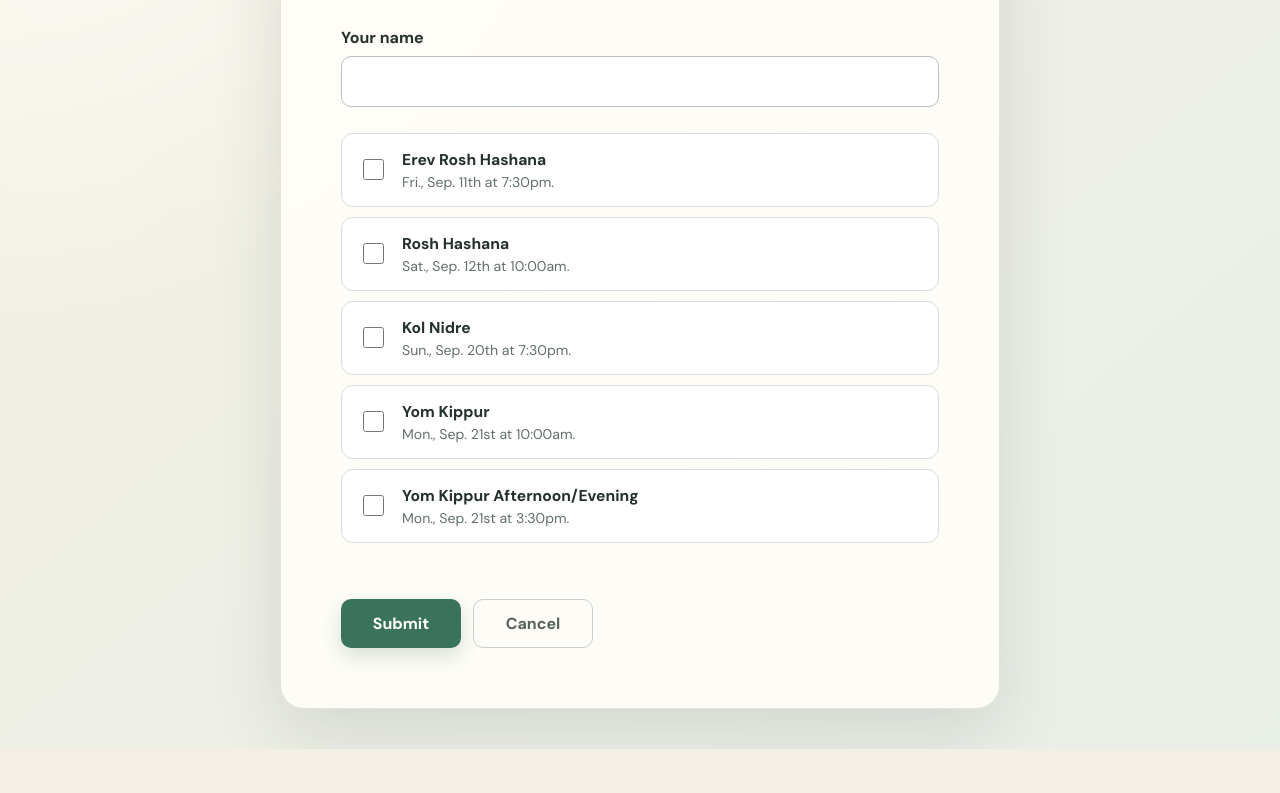
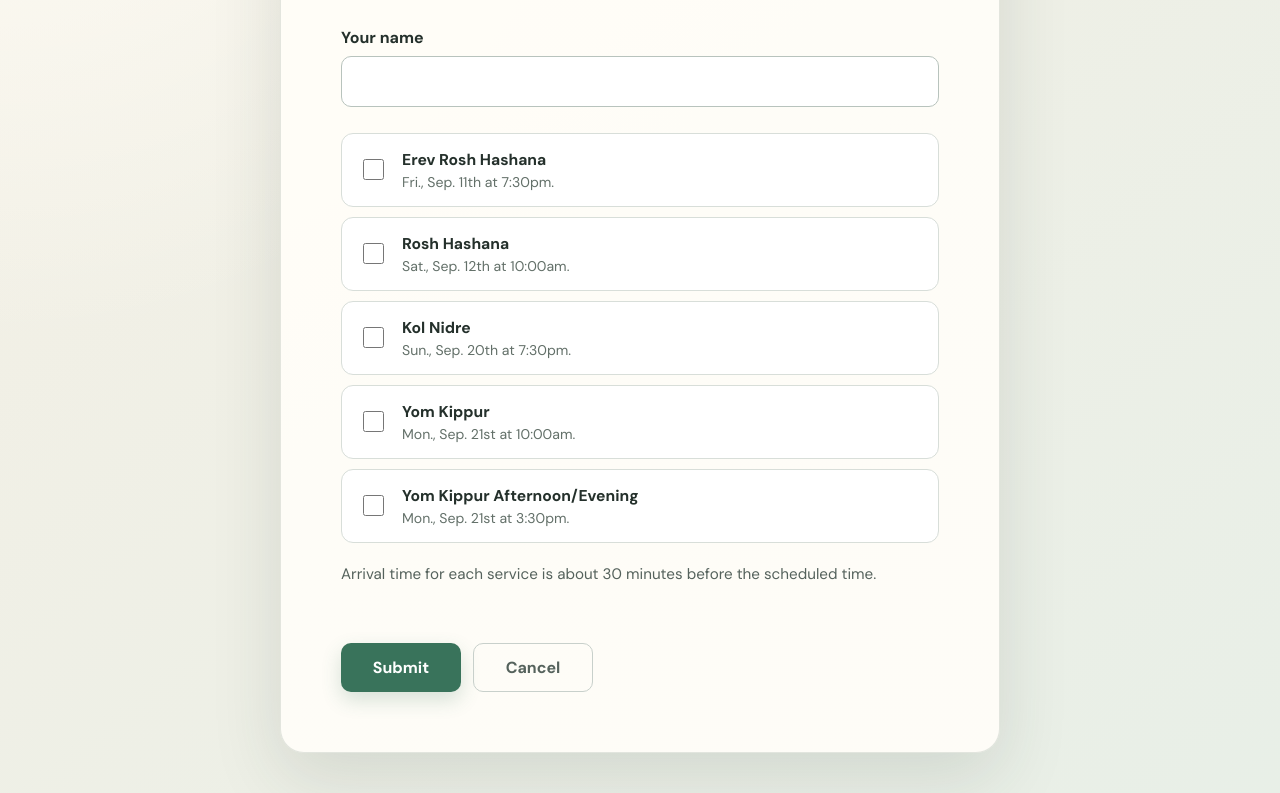
Before and after one commit to esemmelman/ushering-form, a website built with Vite: page index.html in a window 1280 px wide. Shown: the part 295-1088 px from the top of the page. Before the commit the page ends 1044 px from the top, so only its background shows below. Built offline with nearby package versions, Linux system fonts and the light colour scheme.

Commit message:
Add usher arrival-time note

```diff
--- a/index.html
+++ b/index.html
@@ -29,6 +29,8 @@
               <label class="service-option"><input type="checkbox" name="services" value="yom_kippur_afternoon_evening" /><span><strong>Yom Kippur Afternoon/Evening</strong><small>Mon., Sep. 21st at 3:30pm.</small></span></label>
             </fieldset>
 
+            <p class="arrival-note">Arrival time for each service is about 30 minutes before the scheduled time.</p>
+
             <p id="form-message" class="message" role="alert" aria-live="polite"></p>
             <div class="actions">
               <button class="button button-primary" type="submit">Submit</button>
--- a/src/style.css
+++ b/src/style.css
@@ -19,6 +19,7 @@ input[type='checkbox'] { width: 21px; height: 21px; flex: 0 0 auto; accent-color
 .service-option span { display: grid; gap: 3px; }
 .service-option strong { font-size: .98rem; }
 .service-option small { color: #637069; font-size: .88rem; }
+.arrival-note { margin: 20px 0 0; color: #55625c; font-size: .95rem; line-height: 1.55; }
 .message { min-height: 24px; margin: 18px 0 0; color: #a33f36; font-size: .92rem; font-weight: 600; }
 .actions { display: flex; gap: 12px; margin-top: 14px; }
 .button { min-width: 120px; padding: 13px 22px; border: 1px solid transparent; border-radius: 10px; font: inherit; font-weight: 700; cursor: pointer; transition: transform .2s, box-shadow .2s, background .2s; }
```
